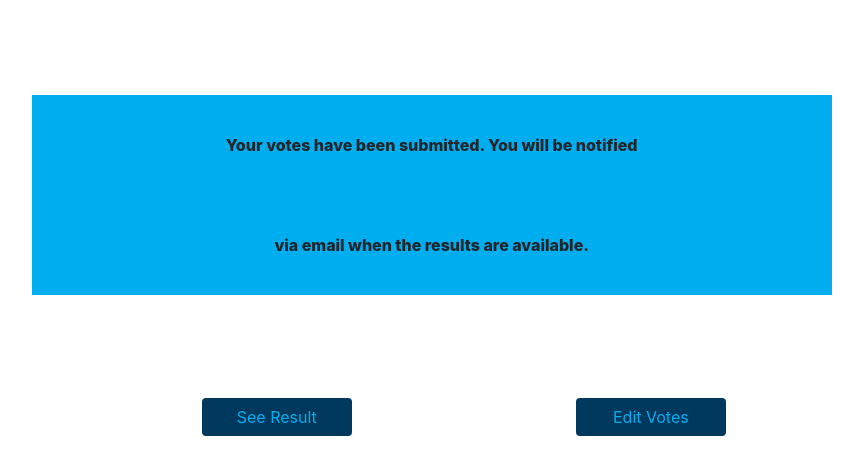
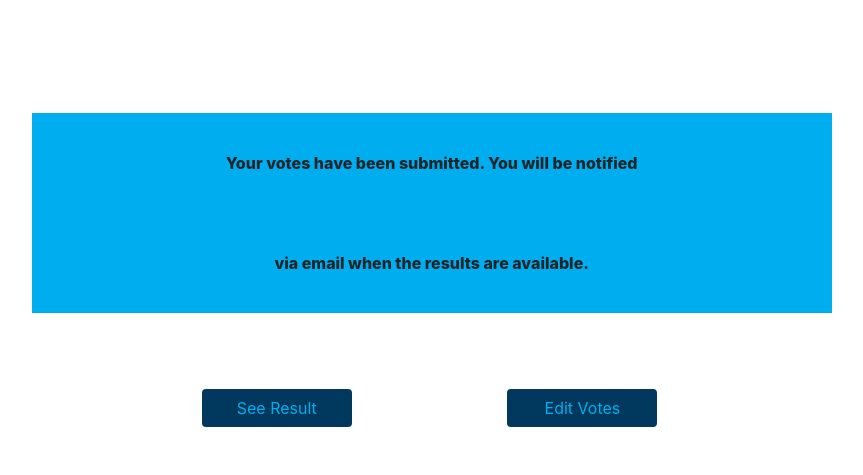
Before and after one commit to daniel-flynn-github/Barclays-Team-Graduate-Allocation-App, a Django app: page /allocation/vote_submitted/ in a window 1280 px wide. Shown: the part 56-531 px from the top of the page, without its empty margins (214-1077 px from the left). Run offline with Django 3.2, Linux system fonts and the light colour scheme; some libraries are stand-ins or nearby versions.

Commit message:
vote submitted edit

```diff
--- a/django-backend/static/css/vote_submitted.css
+++ b/django-backend/static/css/vote_submitted.css
@@ -1,26 +1,26 @@
-div {
+#voteSubmitted{
 	width: 800px;
 	height: 200px;
 	line-height: 100px;
 	text-align: center;
-	position: fixed;
-    top: 4cm;
+	position: relative;
+    top: 3cm;
     left: 6.5cm;
     font-weight: 800;
 	background-color: #00AEEF;
 }
 #result{
-    position: fixed;
-    top: 12cm;
+    position: relative;
+    top: 5cm;
     left:11cm;
     width: 150px;
     background-color:  #00395d;
     color: #00AEEF;
 }
 #edit{
-    position: fixed;
-    top: 12cm;
-    right:9cm;
+    position: relative;
+    top: 5cm;
+    left:15cm;
     width: 150px;
     background-color:  #00395d;
     color: #00AEEF;
--- a/django-backend/templates/allocationapp/vote_submitted.html
+++ b/django-backend/templates/allocationapp/vote_submitted.html
@@ -6,7 +6,7 @@
 {% endblock %}
 
 {% block body_block %}
-   <div>Your votes have been submitted. You will be notified </br>
+   <div id="voteSubmitted">Your votes have been submitted. You will be notified </br>
       via email when the results are available.</div>
    <button type="submit" id="result" class="btn">See Result</button>
    <button type="submit" id="edit" class="btn">Edit Votes</button>
```
